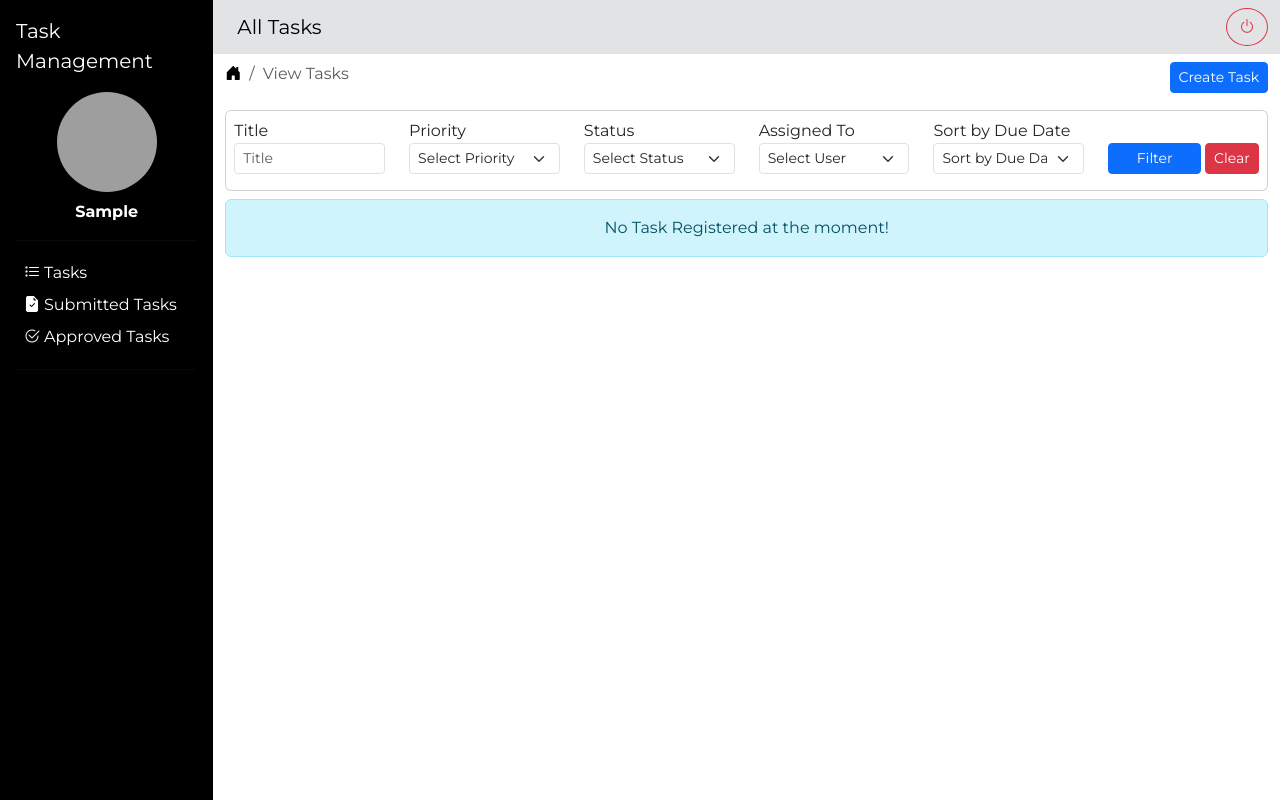
After one commit to Abhimanue-rajesh/task-management, a Django app: page /tasks/ in a window 1280 px wide. The commit adds this page. Run offline with Django 5.2, Linux system fonts and the light colour scheme; the visitor is signed in with stand-in values (Sample User, id 1); data comes from the database, SQL or seed files in the repository; data that the repository does not hold is empty; grey boxes are pictures that could not be loaded.

Commit message:
feature add and bug fix

```diff
--- a/accounts/urls.py
+++ b/accounts/urls.py
@@ -4,5 +4,5 @@ from .views import login_user, logout_user
 
 urlpatterns = [
     path("", login_user, name="login_user"),
-    path("user/logout/", logout_user, name="logout_user"),
+    path("logout/", logout_user, name="logout_user"),
 ]
--- a/core/settings/base.py
+++ b/core/settings/base.py
@@ -29,10 +29,10 @@ EXTERNAL_APPS = [
 
 INSTALLED_APPS += EXTERNAL_APPS
 
-AUTH_USER_MODEL = 'accounts.User'
+AUTH_USER_MODEL = "accounts.User"
 
-LOGIN_REDIRECT_URL = "home"
-LOGOUT_REDIRECT_URL = "home"
+LOGIN_REDIRECT_URL = "task_list"
+LOGOUT_REDIRECT_URL = "login_user"
 
 MIDDLEWARE = [
     "django.middleware.security.SecurityMiddleware",
--- a/core/urls.py
+++ b/core/urls.py
@@ -7,6 +7,6 @@ urlpatterns = [
     re_path(r"^media/(?P<path>.*)$", serve, {"document_root": settings.MEDIA_ROOT}),
     re_path(r"^static/(?P<path>.*)$", serve, {"document_root": settings.STATIC_ROOT}),
     path("admin/", admin.site.urls),
-    path("accounts/", include("accounts.urls")),
-    path("", include("tasks.urls")),
+    path("", include("accounts.urls")),
+    path("tasks/", include("tasks.urls")),
 ]
--- a/static/css/main.css
+++ b/static/css/main.css
@@ -1,10 +1,10 @@
-@import url("https://fonts.googleapis.com/css2?family=Fira+Sans+Condensed:ital,wght@0,100;0,200;0,300;0,400;0,500;0,600;0,700;0,800;0,900;1,100;1,200;1,300;1,400;1,500;1,600;1,700;1,800;1,900&display=swap");
+@import url('https://fonts.googleapis.com/css2?family=Montserrat:ital,wght@0,100..900;1,100..900&display=swap');
 
 * {
   margin: 0;
   padding: 0;
   box-sizing: border-box;
-  font-family: "Fira Sans Condensed", sans-serif;
+  font-family: "Montserrat", serif;
 }
 
 body {
@@ -16,8 +16,6 @@ body {
   /* ===== Colors ===== */
   --primary-color: #08415c;
   --secondary-color: #cc2936;
-  --hys_blue: #02266b;
-  --hys_red: #9b0a0a;
   --link-white: #ffffff;
 }
 
@@ -130,25 +128,13 @@ a:hover {
   height: 100px;
 }
 
-[data-bs-theme="dark"] {
-  background-color: #333;
-  color: #fff;
-}
-
-[data-bs-theme="dark"] .navbar {
-  background-color: #f4f4f4;
-}
-
-[data-bs-theme="light"] .p {
-  background-color: #fbfbfb;
-}
 
 #attendance-scrollable {
   overflow-y: auto;
   height: 325px;
 }
 
-.width-250{
+.width-250 {
   width: 250px;
 }
 
@@ -156,3 +142,12 @@ a:hover {
   height: 72vh !important;
   overflow-y: auto;
 }
+
+.clickable-row {
+  cursor: pointer;
+}
+
+.user-name-badge {
+  width: unset !important;
+  font-size: small !important;
+}
--- a/static/js/main.js
+++ b/static/js/main.js
@@ -15,3 +15,15 @@ function goBackAndRefresh() {
     }
   });
 }
+
+document.addEventListener("DOMContentLoaded", function () {
+  // Add click event to all rows with the 'clickable-row' class
+  document.querySelectorAll(".clickable-row").forEach(function (row) {
+    row.addEventListener("click", function () {
+      const href = this.dataset.href;
+      if (href) {
+        window.location.href = href;
+      }
+    });
+  });
+});
--- a/tasks/forms.py
+++ b/tasks/forms.py
@@ -20,6 +20,9 @@ class CreateUpdateTask(forms.ModelForm):
             "description": forms.Textarea(attrs={"class": "form-control", "rows": 3}),
             "due_date": DateInput(attrs={"class": "form-control", "type": "date"}),
             "priority": forms.Select(attrs={"class": "form-select"}),
+            "assigned_to": forms.SelectMultiple(
+                attrs={"class": "form-select", "multiple": "multiple"}
+            ),
         }
 
     def __init__(self, *args, **kwargs):
--- a/tasks/models.py
+++ b/tasks/models.py
@@ -57,7 +57,7 @@ class Task(models.Model):
         ]
 
     def assigned_to_names(self):
-        return ", ".join([user.username for user in self.assigned_to.all()])
+        return [user.username for user in self.assigned_to.all()]
 
     def __str__(self):
         return self.title
--- /dev/null
+++ b/tasks/templates/tasks/includes/search_filter.html
@@ -0,0 +1,70 @@
+<div class="card p-2 my-2">
+    <form method="get" class="row align-items-end mb-2">
+        <!-- Title Filter -->
+        <div class="form-group col-2">
+            <label for="priority">Title</label>
+            <input type="text"
+                   name="title"
+                   class="form-control form-select-sm"
+                   placeholder="Title"
+                   value="{{ title_filter }}">
+        </div>
+        <!-- Priority Filter -->
+        <div class="form-group col-2">
+            <label for="priority">Priority</label>
+            <select id="priority" name="priority" class="form-select form-select-sm">
+                <option value="">Select Priority</option>
+                {% for priority_value, priority_name in priority_choices %}
+                    <option value="{{ priority_value }}"
+                            {% if request.GET.priority == priority_value %}selected{% endif %}>
+                        {{ priority_name }}
+                    </option>
+                {% endfor %}
+            </select>
+        </div>
+        <!-- Status Filter -->
+        <div class="form-group col-2">
+            <label for="status">Status</label>
+            <select id="status" name="status" class="form-select form-select-sm">
+                <option value="">Select Status</option>
+                {% for status_value, status_name in status_choices %}
+                    <option value="{{ status_value }}"
+                            {% if request.GET.status == status_value %}selected{% endif %}>{{ status_name }}</option>
+                {% endfor %}
+            </select>
+        </div>
+        <!-- Assigned To Filter -->
+        <div class="form-group col-2">
+            <label for="assigned_to">Assigned To</label>
+            <select id="assigned_to"
+                    name="assigned_to"
+                    class="form-select form-select-sm">
+                <option value="">Select User</option>
+                {% for user_id, username in assigned_to_choices %}
+                    <option value="{{ user_id }}"
+                            {% if user_id|stringformat:"s" in selected_assigned_to %}selected{% endif %}>
+                        {{ username }}
+                    </option>
+                {% endfor %}
+            </select>
+        </div>
+        <!-- Due Date Sorting -->
+        <div class="form-group col-2">
+            <label for="due_date_sort">Sort by Due Date</label>
+            <select id="due_date_sort"
+                    name="due_date_sort"
+                    class="form-select form-select-sm">
+                <option value="">Sort by Due Date</option>
+                {% for value, label in due_date_sort_options %}
+                    <option value="{{ value }}"
+                            {% if request.GET.due_date_sort == value %}selected{% endif %}>{{ label }}</option>
+                {% endfor %}
+            </select>
+        </div>
+        <!-- Filter and Reset Buttons -->
+        <div class="form-group col-2 d-flex justify-content-end">
+            <button type="submit" class="btn btn-primary w-75 me-1 btn-sm">Filter</button>
+            <a href="{% url 'task_list' %}" class="btn btn-danger btn-sm">Clear</a>
+        </div>
+    </form>
+</div>
--- a/tasks/templates/tasks/task_list.html
+++ b/tasks/templates/tasks/task_list.html
@@ -1,6 +1,8 @@
 {% extends "general_base.html" %}
 {% block page_content %}
     <div class="container mt-2">
+        <div class="row">
+            <div class="col">
                 <nav aria-label="breadcrumb">
                     <ol class="breadcrumb">
                         <li class="breadcrumb-item">
@@ -9,80 +11,12 @@
                         <li class="breadcrumb-item active" aria-current="page">View Tasks</li>
                     </ol>
                 </nav>
-        <div class="card p-2 my-2">
-            <form method="get" class="row align-items-end mb-2">
-                <!-- Type Filter -->
-                <div class="form-group col-2">
-                    <label for="type">Type</label>
-                    <select id="type" name="type" class="form-select form-select-sm">
-                        <option value="">Select Type</option>
-                        {% for type_value, type_name in type_choices %}
-                            <option value="{{ type_value }}"
-                                    {% if request.GET.type == type_value %}selected{% endif %}>{{ type_name }}</option>
-                        {% endfor %}
-                    </select>
             </div>
-                <!-- Priority Filter -->
-                <div class="form-group col-2">
-                    <label for="priority">Priority</label>
-                    <select id="priority" name="priority" class="form-select form-select-sm">
-                        <option value="">Select Priority</option>
-                        {% for priority_value, priority_name in priority_choices %}
-                            <option value="{{ priority_value }}"
-                                    {% if request.GET.priority == priority_value %}selected{% endif %}>
-                                {{ priority_name }}
-                            </option>
-                        {% endfor %}
-                    </select>
+            <div class="col text-end">
+                <a class="btn btn-primary btn-sm" href="{% url "create_task" %}">Create Task</a>
             </div>
-                <!-- Status Filter -->
-                <div class="form-group col-2">
-                    <label for="status">Status</label>
-                    <select id="status" name="status" class="form-select form-select-sm">
-                        <option value="">Select Status</option>
-                        {% for status_value, status_name in status_choices %}
-                            <option value="{{ status_value }}"
-                                    {% if request.GET.status == status_value %}selected{% endif %}>
-                                {{ status_name }}
-                            </option>
-                        {% endfor %}
-                    </select>
         </div>
-                <!-- Assigned To Filter -->
-                <div class="form-group col-2">
-                    <label for="assigned_to">Assigned To</label>
-                    <select id="assigned_to"
-                            name="assigned_to"
-                            class="form-select form-select-sm">
-                        <option value="">Select User</option>
-                        {% for user_id, username in assigned_to_choices %}
-                            <option value="{{ user_id }}"
-                                    {% if user_id|stringformat:"s" in selected_assigned_to %}selected{% endif %}>
-                                {{ username }}
-                            </option>
-                        {% endfor %}
-                    </select>
-                </div>
-                <!-- Due Date Sorting -->
-                <div class="form-group col-2">
-                    <label for="due_date_sort">Sort by Due Date</label>
-                    <select id="due_date_sort"
-                            name="due_date_sort"
-                            class="form-select form-select-sm">
-                        <option value="">Sort by Due Date</option>
-                        {% for value, label in due_date_sort_options %}
-                            <option value="{{ value }}"
-                                    {% if request.GET.due_date_sort == value %}selected{% endif %}>{{ label }}</option>
-                        {% endfor %}
-                    </select>
-                </div>
-                <!-- Filter and Reset Buttons -->
-                <div class="form-group col-2 d-flex justify-content-end">
-                    <button type="submit" class="btn btn-primary w-75 me-1 btn-sm">Filter</button>
-                    <a href="{% url 'task_list' %}" class="btn btn-danger btn-sm">Clear</a>
-                </div>
-            </form>
-        </div>
+        {% include "tasks/includes/search_filter.html" %}
         {% if all_tasks %}
             <table class="table table-striped table-hover table-sm table-bordered">
                 <thead>
@@ -93,12 +27,12 @@
                         <th scope="col">Status</th>
                         <th scope="col">Assigned To</th>
                         <th scope="col">Due Date</th>
-                        <th scope="col">View</th>
                     </tr>
                 </thead>
                 <tbody class="table-group-divider">
                     {% for task in all_tasks %}
-                        <tr class="text-center">
+                        <tr class="text-center clickable-row"
+                            data-href="{% url 'task_detail' task.id %}">
                             <td>{{ forloop.counter }}</td>
                             <td class="text-start">
                                 {{ task.title|capfirst|slice:":30" }}
@@ -106,11 +40,12 @@
                             </td>
                             <td>{{ task.get_priority_display }}</td>
                             <td>{{ task.get_status_display }}</td>
-                            <td class="text-start">{{ task.assigned_to_names }}</td>
+                            <td class="text-start">
+                                {% for username in task.assigned_to_names %}
+                                    <span class="badge user-name-badge rounded-pill bg-primary me-1">{{ username }}</span>
+                                {% endfor %}
+                            </td>
                             <td>{{ task.due_date }}</td>
-                            <td>
-                                <a href="{% url 'task_detail' task.id %}"><i class="bi bi-eye"></i></a>
-                            </td>
                         </tr>
                     {% endfor %}
                 </tbody>
--- a/tasks/urls.py
+++ b/tasks/urls.py
@@ -15,16 +15,13 @@ from .views import (
 
 urlpatterns = [
     path("", TaskList.as_view(), name="task_list"),
-    path("task/detail/<int:pk>", TaskDetail.as_view(), name="task_detail"),
-    path("create/task/", TaskCreate.as_view(), name="create_task"),
-    path(
-        "add/task/<int:project_pk>/", TaskCreate.as_view(), name="add_task_with_project"
-    ),
-    path("update/task/<int:pk>", TaskUpdateView.as_view(), name="update_task"),
-    path("update/task/status/<int:pk>/", update_task_status, name="update_task_status"),
-    path("delete/task/<int:pk>/", delete_task, name="delete_task"),
-    path("approve/task/<int:pk>/", approve_task, name="approve_task"),
+    path("detail/<int:pk>", TaskDetail.as_view(), name="task_detail"),
+    path("create/", TaskCreate.as_view(), name="create_task"),
+    path("update/<int:pk>", TaskUpdateView.as_view(), name="update_task"),
+    path("update/status/<int:pk>/", update_task_status, name="update_task_status"),
+    path("delete/<int:pk>/", delete_task, name="delete_task"),
+    path("approve/<int:pk>/", approve_task, name="approve_task"),
     path("list/submitted/", SubmittedTasksList.as_view(), name="list_submitted_tasks"),
     path("list/approved/", ApprovedTaskList.as_view(), name="list_approved_tasks"),
-    path("task/submission/<int:pk>/", task_submission, name="task_submission"),
+    path("submission/<int:pk>/", task_submission, name="task_submission"),
 ]
--- a/tasks/views.py
+++ b/tasks/views.py
@@ -25,14 +25,14 @@ class TaskList(LoginRequiredMixin, ListView):
 
     def get_queryset(self):
         queryset = Task.objects.all()
-        type_filter = self.request.GET.get("type")
+        title_filter = self.request.GET.get("title")
         priority_filter = self.request.GET.get("priority")
         status_filter = self.request.GET.get("status")
         assigned_to_filter = self.request.GET.getlist("assigned_to")
         due_date_sort = self.request.GET.get("due_date_sort")
 
-        if type_filter:
-            queryset = queryset.filter(type=type_filter)
+        if title_filter:
+            queryset = queryset.filter(title__icontains=title_filter)
         if priority_filter:
             queryset = queryset.filter(priority=priority_filter)
         if status_filter:
@@ -48,6 +48,7 @@ class TaskList(LoginRequiredMixin, ListView):
 
     def get_context_data(self, **kwargs):
         context = super().get_context_data(**kwargs)
+        context["title_filter"] = self.request.GET.get("title", "")
         context["priority_choices"] = Task.PRIORITY
         context["status_choices"] = Task.STATUS
         context["assigned_to_choices"] = (
@@ -64,6 +65,10 @@ class TaskList(LoginRequiredMixin, ListView):
         context["status_choices"] = [
             ("not_started", "Not Started"),
             ("in_progress", "In Progress"),
+            ("terminated", "Terminated"),
+            ("waiting_for_approval", "Waiting For Approval"),
+            ("completed", "Completed"),
+            ("closed", "Closed"),
         ]
 
         return context
@@ -90,16 +95,7 @@ class TaskDetail(LoginRequiredMixin, DetailView):
             ).exists()
             for assigned_user in task.assigned_to.all()
         )
-        # Check if all users assigned to the task have submitted their work
-        # This code does the following:
-        # 1. Iterates over all users assigned to the task (task.assigned_to.all())
-        # 2. For each assigned user, checks if there's a TaskSubmission that is:
-        #    - associated with this task
-        #    - created by this user
-        #    - marked as submitted (submitted=True)
-        # 3. The all() function returns True only if every assigned user has a submission
-        #    that meets these criteria, otherwise it returns False
-        # This can be used to determine if a task is fully complete or still in progress
+
         context.update(
             {
                 "activities": task.activities.all(),
@@ -177,22 +173,11 @@ class TaskUpdateView(LoginRequiredMixin, UpdateView):
     template_name = "tasks/task_create_update.html"
     extra_context = {"page_title": "Update Task"}
 
-    role_hierarchy = {
-        "C_SUITE": ["C_SUITE", "MANAGER", "EMPLOYEE", "TRAINEE"],
-        "MANAGER": ["MANAGER", "EMPLOYEE", "TRAINEE"],
-        "EMPLOYEE": ["EMPLOYEE", "TRAINEE"],
-    }
-
     def get_context_data(self, **kwargs):
         context = super().get_context_data(**kwargs)
-        user_role = self.request.user.role.type
-        assignable_roles = self.role_hierarchy.get(user_role, [])
-        if user_role != "TRAINEE":
-            users = User.objects.filter(role__type__in=assignable_roles)
-            context["users"] = users
-            context[
-                "assigned_users"
-            ] = self.object.assigned_to.all()  # Add assigned users
+        users = User.objects.all()
+        context["users"] = users
+        context["assigned_users"] = self.object.assigned_to.all()
         return context
 
     def get_success_url(self):
@@ -211,7 +196,7 @@ class TaskUpdateView(LoginRequiredMixin, UpdateView):
         return initial
 
     def form_valid(self, form):
-        current_user = self.request.user
+        # current_user = self.request.user
 
         # Save the form to update the Task object
         response = super().form_valid(form)
@@ -219,26 +204,20 @@ class TaskUpdateView(LoginRequiredMixin, UpdateView):
         # Clear existing assignments
         form.instance.assigned_to.clear()
 
-        if current_user.role.type == "TRAINEE":
-            form.instance.assigned_to.add(current_user)
-        else:
-            assigned_usernames = self.request.POST.get("assigned_to", "").split(", ")
-            invalid_usernames = []
+        assigned_ids = self.request.POST.getlist("assigned_to")
+        invalid_ids = []
+        for user_id in assigned_ids:
+            try:
+                user = User.objects.get(id=user_id)
+                form.instance.assigned_to.add(user)
+            except User.DoesNotExist:
+                invalid_ids.append(user_id)
 
-            for username in assigned_usernames:
-                username = username.strip()
-                if username:
-                    try:
-                        user = User.objects.get(username=username)
-                        form.instance.assigned_to.add(user)
-                    except User.DoesNotExist:
-                        invalid_usernames.append(username)
-
-            if invalid_usernames:
-                messages.error(
-                    self.request,
-                    f"The following users do not exist: {', '.join(invalid_usernames)}",
-                )
+        if invalid_ids:
+            messages.error(
+                self.request,
+                f"The following user IDs do not exist: {', '.join(invalid_ids)}",
+            )
 
         return response
 
@@ -301,7 +280,23 @@ class SubmittedTasksList(LoginRequiredMixin, ListView):
     context_object_name = "submitted_task"
 
     def get_queryset(self):
-        return Task.objects.filter(all_submitted=True, approval_status=False)
+        queryset = Task.objects.filter(all_submitted=True, approval_status=False)
+        priority_filter = self.request.GET.get("priority")
+        status_filter = self.request.GET.get("status")
+        assigned_to_filter = self.request.GET.getlist("assigned_to")
+        due_date_sort = self.request.GET.get("due_date_sort")
+
+        if priority_filter:
+            queryset = queryset.filter(priority=priority_filter)
+        if status_filter:
+            queryset = queryset.filter(status=status_filter)
+        if assigned_to_filter and any(assigned_to_filter):
+            queryset = queryset.filter(assigned_to__in=assigned_to_filter)
+        if due_date_sort == "asc":
+            queryset = queryset.order_by("due_date")
+        elif due_date_sort == "desc":
+            queryset = queryset.order_by("-due_date")
+        return queryset
 
     def get_context_data(self, **kwargs):
         context = super().get_context_data(**kwargs)
@@ -317,7 +312,23 @@ class ApprovedTaskList(LoginRequiredMixin, ListView):
     context_object_name = "approved_tasks"
 
     def get_queryset(self):
-        return Task.objects.filter(approval_status=True)
+        queryset = Task.objects.filter(approval_status=True)
+        priority_filter = self.request.GET.get("priority")
+        status_filter = self.request.GET.get("status")
+        assigned_to_filter = self.request.GET.getlist("assigned_to")
+        due_date_sort = self.request.GET.get("due_date_sort")
+
+        if priority_filter:
+            queryset = queryset.filter(priority=priority_filter)
+        if status_filter:
+            queryset = queryset.filter(status=status_filter)
+        if assigned_to_filter and any(assigned_to_filter):
+            queryset = queryset.filter(assigned_to__in=assigned_to_filter)
+        if due_date_sort == "asc":
+            queryset = queryset.order_by("due_date")
+        elif due_date_sort == "desc":
+            queryset = queryset.order_by("-due_date")
+        return queryset
 
     def get_context_data(self, **kwargs):
         context = super().get_context_data(**kwargs)
--- a/templates/general_navbar.html
+++ b/templates/general_navbar.html
@@ -32,10 +32,10 @@
             <a class="nav-link p-1 mx-1 text-white" href="{% url 'task_list' %}"><i class="bi bi-list-task"></i><span class="d-none d-md-inline ms-1">Tasks</span></a>
         </li>
         <li class="nav-item">
-            <a class="nav-link p-1 mx-1 text-white" href="{% url 'list_submitted_tasks' %}"><i class="bi bi-list-task"></i><span class="d-none d-md-inline ms-1">Submitted Tasks</span></a>
+            <a class="nav-link p-1 mx-1 text-white" href="{% url 'list_submitted_tasks' %}"><i class="bi bi-file-earmark-check-fill"></i><span class="d-none d-md-inline ms-1">Submitted Tasks</span></a>
         </li>
         <li class="nav-item">
-            <a class="nav-link p-1 mx-1 text-white" href="{% url 'list_approved_tasks' %}"><i class="bi bi-list-task"></i><span class="d-none d-md-inline ms-1">Approved Tasks</span></a>
+            <a class="nav-link p-1 mx-1 text-white" href="{% url 'list_approved_tasks' %}"><i class="bi bi-check2-circle"></i><span class="d-none d-md-inline ms-1">Approved Tasks</span></a>
         </li>
         <hr>
     </ul>
```
Also changed, not shown: tasks/signals.py (+25 -1 lines), tasks/templates/tasks/list_approved_tasks.html (+9 -3 lines), tasks/templates/tasks/list_submitted_tasks.html (+7 -2 lines), tasks/templates/tasks/task_details.html (+5 -7 lines). Lines whose indentation alone changed are shown as unchanged.
